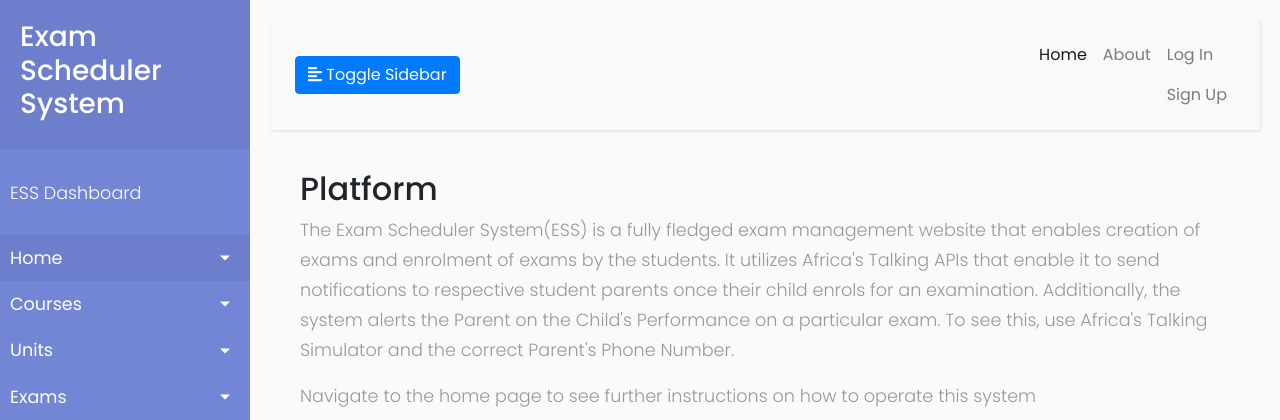
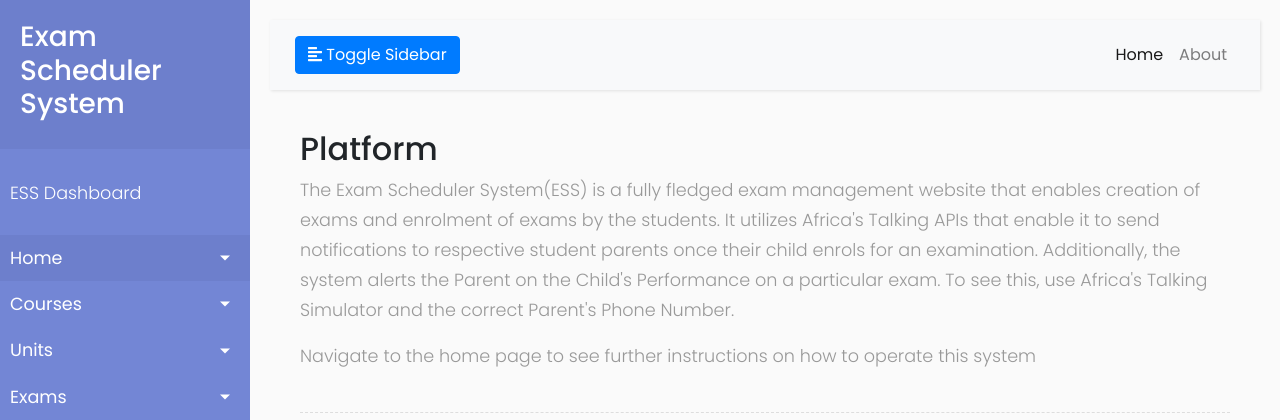
Before and after one commit to john-thuo1/exam-schedular-system, a Django app: page /about in a window 1280 px wide. Shown: the top 420 px of the page. Run offline with Django 4.2, Linux system fonts and the light colour scheme; some libraries are stand-ins or nearby versions.

```diff
--- a/exams/templates/exams/base.html
+++ b/exams/templates/exams/base.html
@@ -177,8 +177,8 @@
 
                           <a class="nav-link" href="{% url 'logout' %}">Log Out</a>
                           {% else %}
-                          <a class="nav-link" href="{% url 'login' %}">Log In</a>
-                          <a class="nav-link" href="{% url 'client-add' %}">Sign Up</a>
+                          {% comment %} <a class="nav-link" href="{% url 'login' %}">Log In</a> {% endcomment %}
+                          {% comment %} <a class="nav-link" href="{% url 'client-add' %}">Sign Up</a> {% endcomment %}
 
 
                           {% endif %}
```
Also changed, not shown: exams/models.py (+2 -5 lines).
